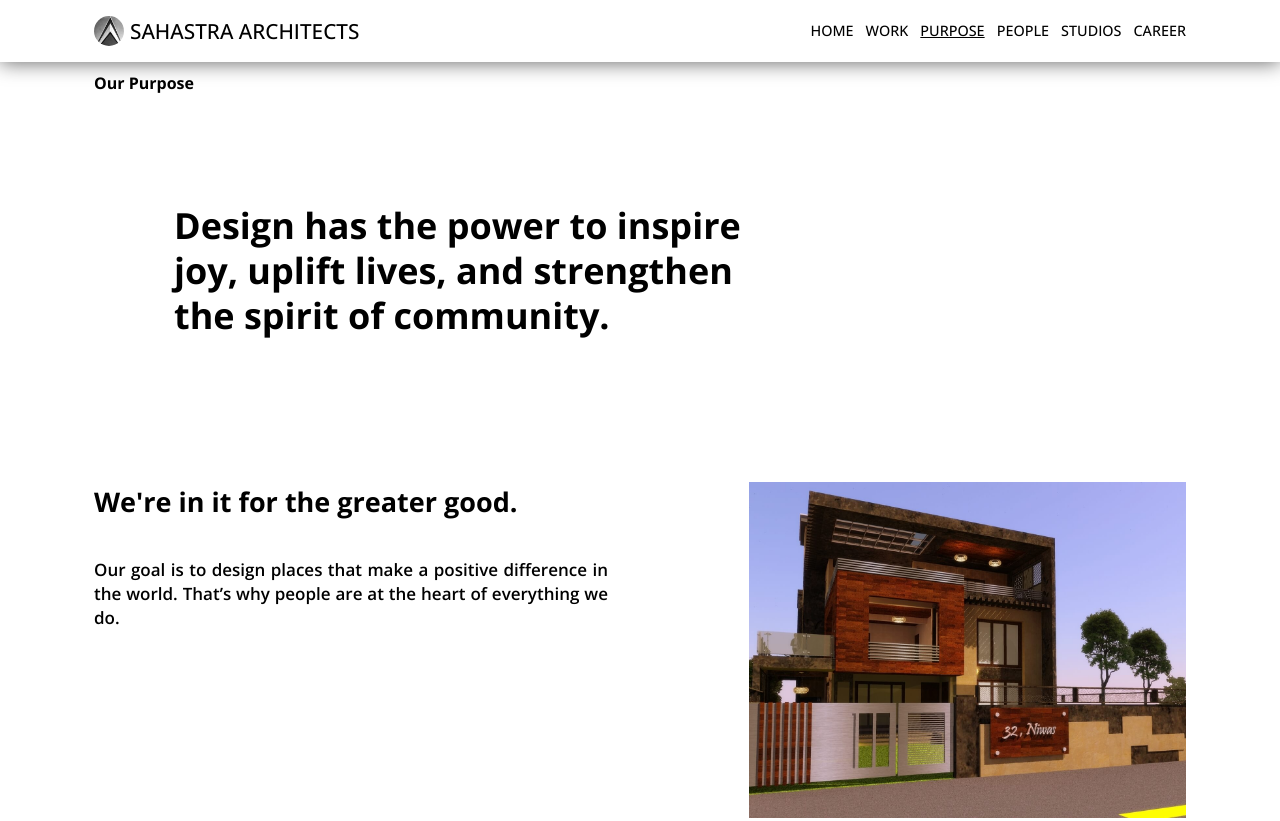
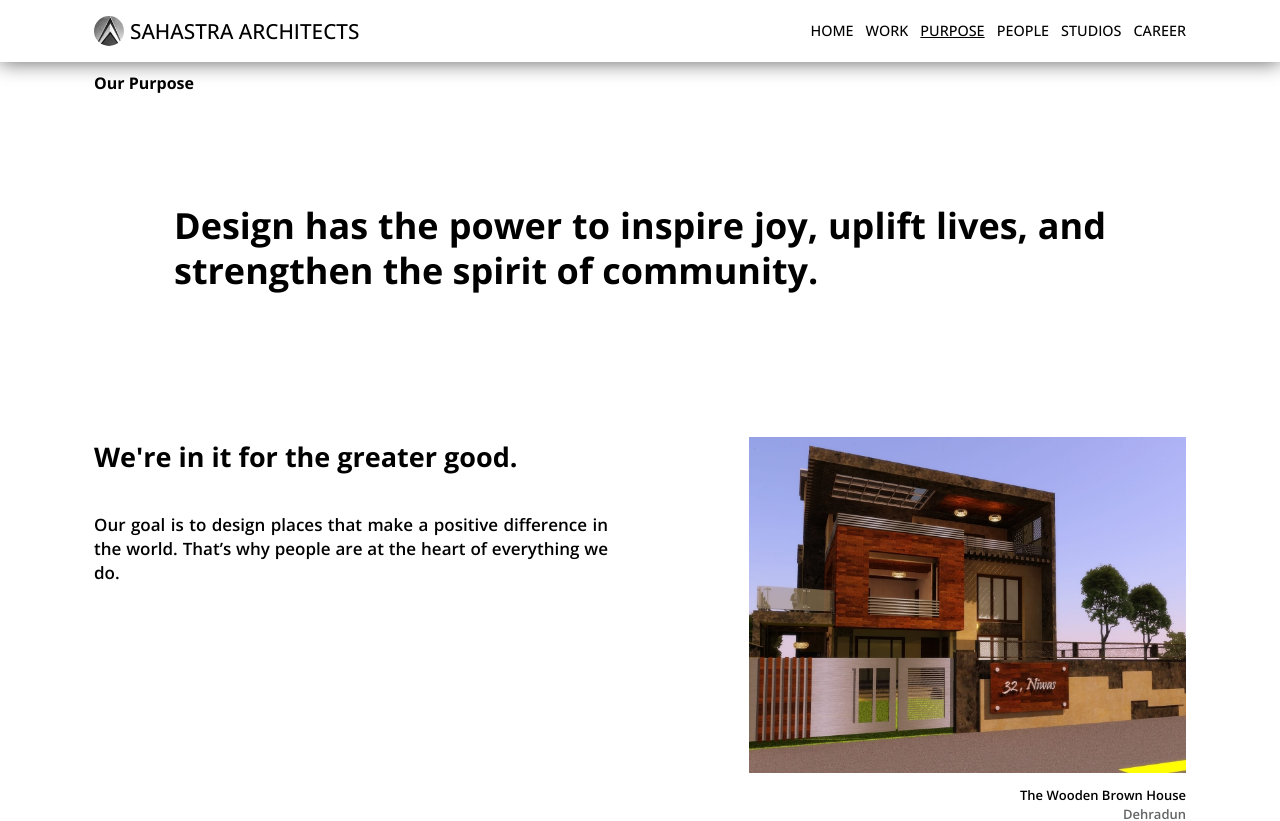
Before and after one commit to somanshu63/SahastraArchitects, a React (Create React App) app: page /purpose in a window 1280 px wide. Shown: the top 821 px of the page. Built offline with nearby package versions, Linux system fonts and the light colour scheme.

Commit message:
text justify

```diff
--- a/src/components/home.js
+++ b/src/components/home.js
@@ -329,7 +329,7 @@ function Home(props) {
       <div className="flex justify-end w100 mt-32 ">
         <div className="insights">
           <span className="fs-12">INSIGHTS</span>
-          <h3 className="fs-27 leading-10 mb-7 mt-7">
+          <h3 className="fs-27  leading-10 mb-7 mt-7">
             {" "}
             A new higher education building inspires wonder and learning
           </h3>
--- a/src/components/people.js
+++ b/src/components/people.js
@@ -2,18 +2,10 @@ import AbhinavGupta from "../images/home/AbhinavGupta.jpeg";
 function People() {
   return (
     <div className="pLR67 mt-52">
-      {window.innerWidth < 550 ? (
-        <p className="fs-36 fw-700 px-20 leading-tight mt-32">
-          We're creative thinkers with a passion for design and compassion for
-          our communities.
-        </p>
-      ) : (
-        <p className="fs-36 fw-700 px-20 leading-tight mt-32">
-          We're creative thinkers with a <br></br> passion for design and{" "}
-          <br></br> compassion for our <br></br>
-          communities.
-        </p>
-      )}
+      <p className="fs-36 fw-700 mx-20 leading-tight mt-32">
+        We're creative thinkers with a passion for design and compassion for our
+        communities.
+      </p>
       <div className="flex items-center mt-32 mb-16">
         <div className="line"></div>
         <p className="ml-7 fs-27 ">Leadership</p>
--- a/src/components/purpose.js
+++ b/src/components/purpose.js
@@ -12,17 +12,10 @@ function Purpose() {
       <div className="pLR67 ">
         <p className="mr-3 fw-700 ">Our Purpose</p>
 
-        {window.innerWidth < 550 ? (
-          <p className="ml-20 mt-28 mb-36 fs-36 fw-700 leading-tight">
-            Design has the power to inspire joy, uplift lives, and strengthen
-            the spirit of community.
-          </p>
-        ) : (
-          <p className="ml-20 mt-28 mb-36 fs-36 fw-700 leading-tight">
-            Design has the power to inspire<br></br> joy, uplift lives, and
-            strengthen<br></br> the spirit of community.
-          </p>
-        )}
+        <p className="mx-20 mt-28 mb-36 fs-36 text-justify fw-700 leading-tight">
+          Design has the power to inspire joy, uplift lives, and strengthen the
+          spirit of community.
+        </p>
       </div>
       <div className="mt-32 column justify-between pLR67 flex">
         <div className=" w100 mRT3 newsContent ">
--- a/src/index.css
+++ b/src/index.css
@@ -365,6 +365,7 @@ img {
 }
 
 /* home */
+
 .fixedBar {
   position: fixed;
   top: 0;
```
